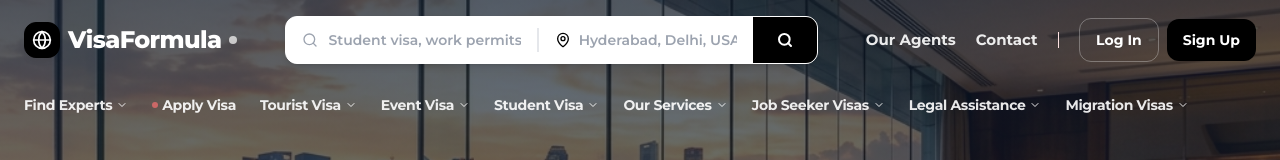
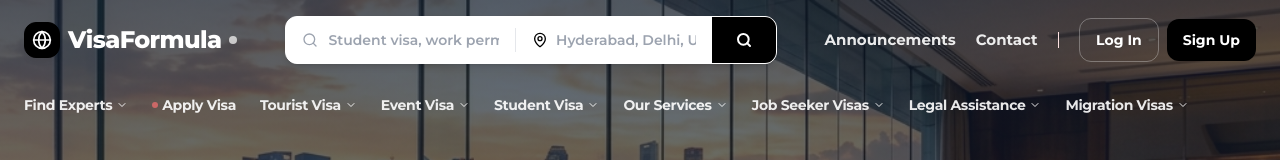
Before and after one commit to ceo4u/visaformula, an Astro site: page / in a window 1280 px wide. Shown: the top 160 px of the page. Built offline with nearby package versions, Linux system fonts and the light colour scheme; Astro itself is replaced by a stand-in of ours.

Commit message:
navigation: replace Our Agents links with Announcements in main header

```diff
--- a/src/components/layout/Header.astro
+++ b/src/components/layout/Header.astro
@@ -81,7 +81,6 @@ const expertDropdownItems = [
                     type="text"
                 />
             </div>
-
             <!-- Search Button -->
             <button id="search-btn" class="bg-black hover:bg-slate-900 px-6 h-full flex items-center justify-center transition-all shrink-0">
                 <Search className="w-4 h-4" color="white" strokeWidth={3} />
@@ -90,8 +89,8 @@ const expertDropdownItems = [
 
         <!-- Right Portal Navigation & Buttons -->
         <div class="hidden lg:flex items-center gap-3 xl:gap-5 shrink-0">
-            <a href="/agents" class="font-opensans top-menu-link text-[15px] font-bold text-navy hover:text-[#ef4444] transition-all duration-300">
-                Our Agents
+            <a href="/announcements" class="font-opensans top-menu-link text-[15px] font-bold text-navy hover:text-[#ef4444] transition-all duration-300">
+                Announcements
             </a>
             <a href="/support" class="font-opensans top-menu-link text-[15px] font-bold text-navy hover:text-[#ef4444] transition-all duration-300">
                 Contact
@@ -624,9 +623,9 @@ const expertDropdownItems = [
             Legal Assistance
         </a>
 
-        <a href="/agents"
-            class={`block px-4 py-3.5 border-b border-gray-50 font-semibold text-sm ${pathname === "/agents" ? "text-[#ef4444] bg-red-50/50" : "text-gray-700 hover:bg-gray-50"}`}>
-            Our Agents
+        <a href="/announcements"
+            class={`block px-4 py-3.5 border-b border-gray-50 font-semibold text-sm ${pathname === "/announcements" ? "text-[#ef4444] bg-red-50/50" : "text-gray-700 hover:bg-gray-50"}`}>
+            Announcements
         </a>
 
         <a href="/support"
```
